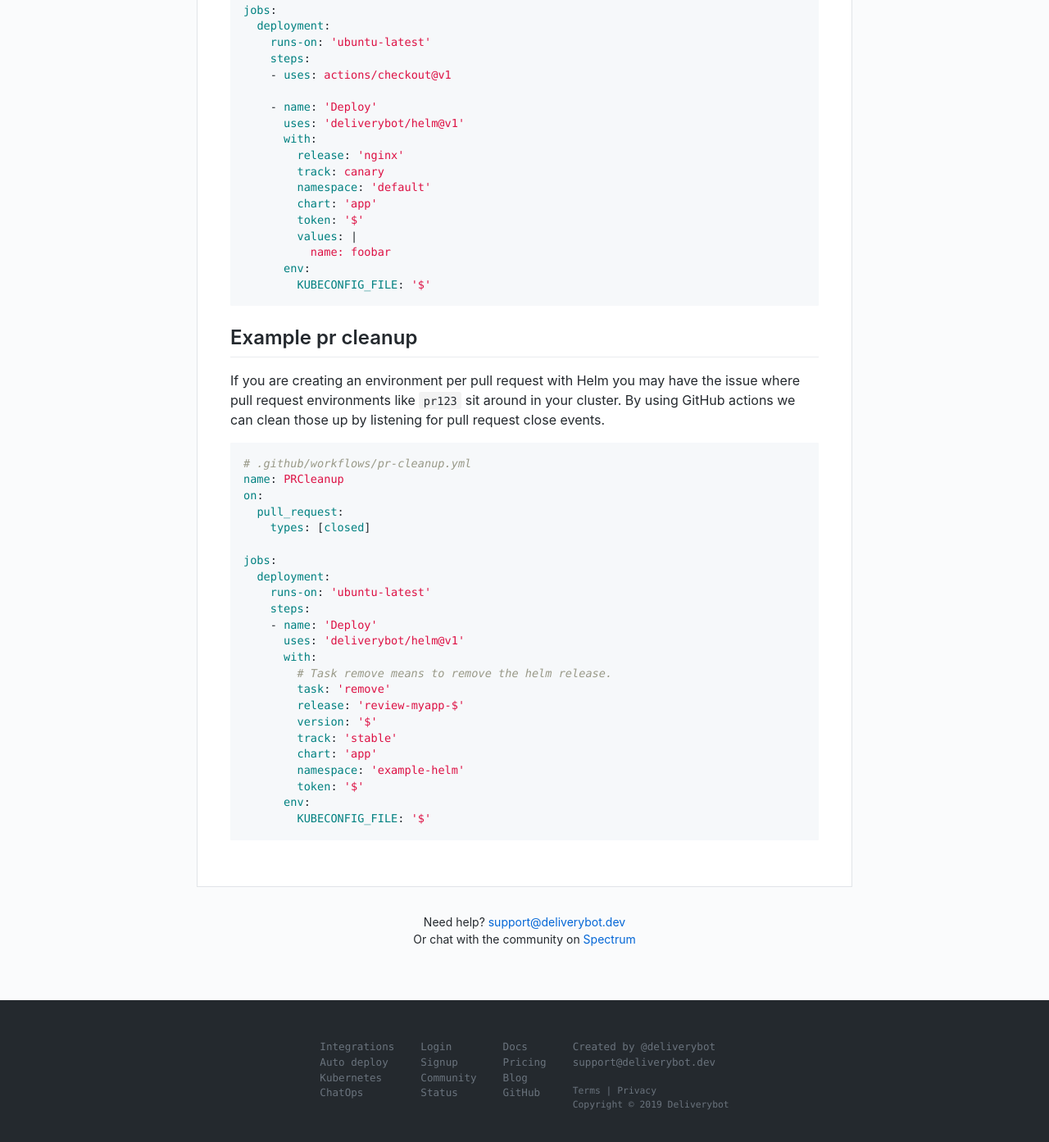
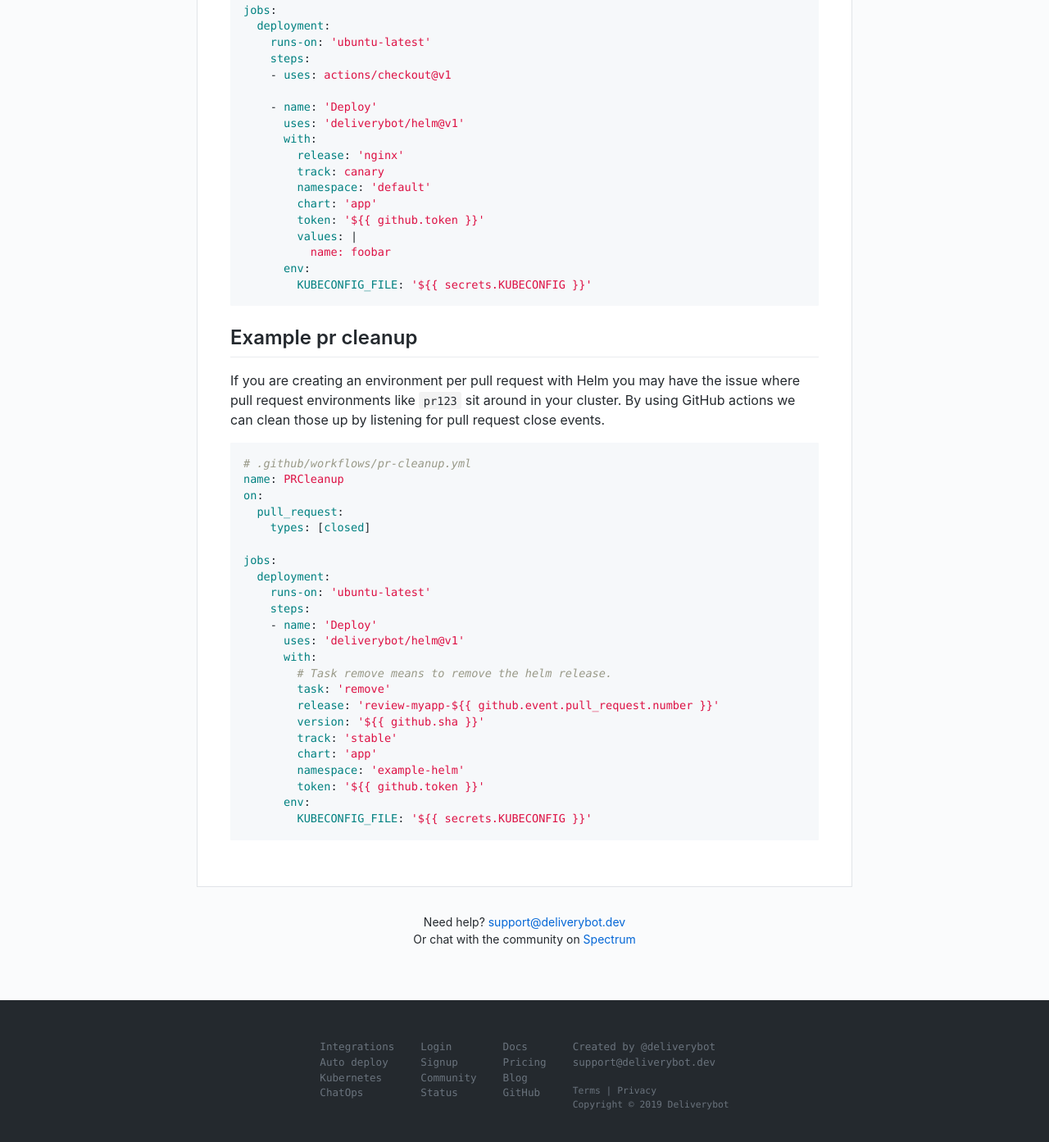
Before and after one commit to deliverybot/deliverybot.github.io, a Jekyll site: the page built from docs/integrations/action-helm.md, in a window 1280 px wide and 1400 px high, scrolled down 2847 px. Shown: the top 1393 px of the window at 82% size. Built offline with Jekyll 4.4.1, drawn with Linux system fonts in a browser that asks for light colours; some of the changed text lies outside the part shown.

Commit message:
Fix raw tags in helm action

````diff
--- a/docs/integrations/action-helm.md
+++ b/docs/integrations/action-helm.md
@@ -62,7 +62,7 @@ The following syntax allows variables to be used in value files:
 
 ## Example
 
-```yaml
+```yaml {% raw %}
 # .github/workflows/deploy.yml
 name: Deploy
 on: ['deployment']
@@ -83,7 +83,7 @@ jobs:
         values: |
           name: foobar
       env:
-        KUBECONFIG_FILE: '${{ secrets.KUBECONFIG }}'
+        KUBECONFIG_FILE: '${{ secrets.KUBECONFIG }}' {% endraw %}
 ```
 
 ## Example canary
@@ -98,7 +98,7 @@ in a few ways:
 Not enabling the service or ingress allows the stable ingress and service
 resources to pick up the canary pods and route traffic to them.
 
-```yaml
+```yaml {% raw %}
 # .github/workflows/deploy.yml
 name: Deploy
 on: ['deployment']
@@ -120,7 +120,7 @@ jobs:
         values: |
           name: foobar
       env:
-        KUBECONFIG_FILE: '${{ secrets.KUBECONFIG }}'
+        KUBECONFIG_FILE: '${{ secrets.KUBECONFIG }}' {% endraw %}
 ```
 
 ## Example pr cleanup
@@ -130,7 +130,7 @@ issue where pull request environments like `pr123` sit around in your cluster.
 By using GitHub actions we can clean those up by listening for pull request
 close events.
 
-```yaml
+```yaml {% raw %}
 # .github/workflows/pr-cleanup.yml
 name: PRCleanup
 on:
@@ -153,5 +153,5 @@ jobs:
         namespace: 'example-helm'
         token: '${{ github.token }}'
       env:
-        KUBECONFIG_FILE: '${{ secrets.KUBECONFIG }}'
+        KUBECONFIG_FILE: '${{ secrets.KUBECONFIG }}' {% endraw %}
 ```
````
